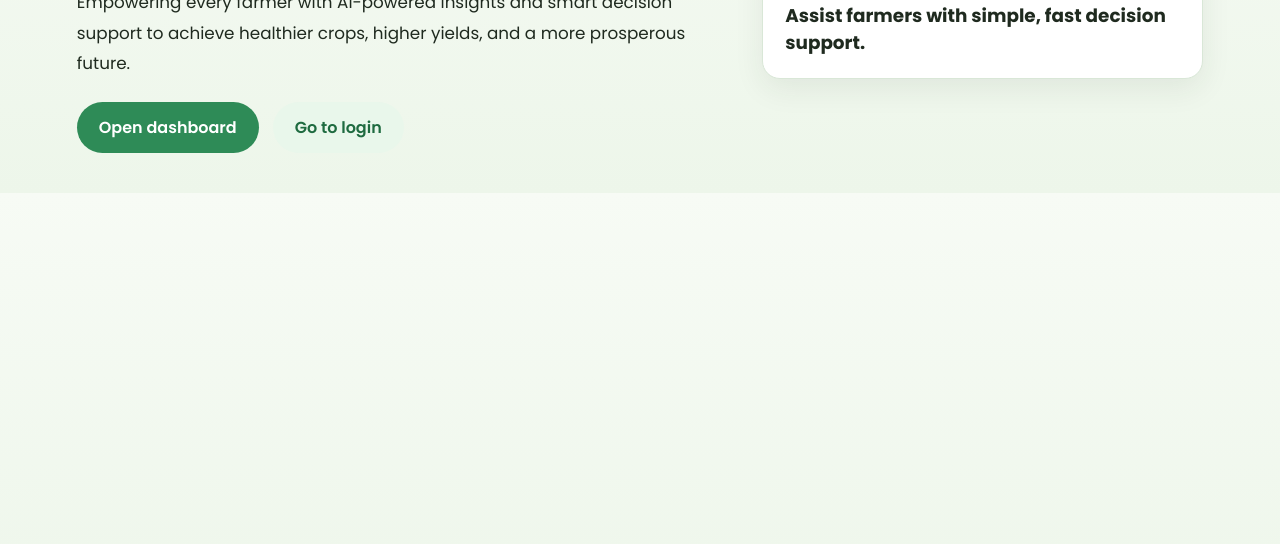
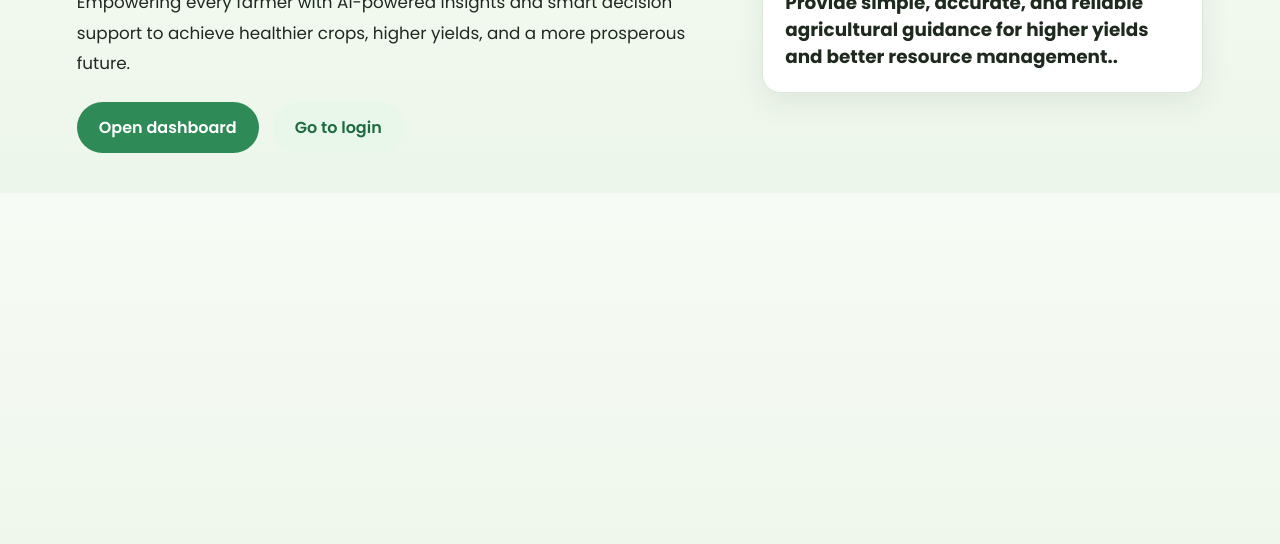
Before and after one commit to Sudhanshu-c0/Smart-Crop-Recommendation-using-Machine-Learning, a plain HTML site: page index.html in a window 1280 px wide. Shown: the part 256-800 px from the top of the page. Drawn offline with Linux system fonts and the light colour scheme.

Commit message:
Update purpose statement for agricultural guidance

```diff
--- a/index.html
+++ b/index.html
@@ -37,7 +37,7 @@
             <div class="hero-panel">
                 <div class="panel-card highlight">
                     <span>Purpose</span>
-                    <strong>Assist farmers with simple, fast decision support.</strong>
+                    <strong>Provide simple, accurate, and reliable agricultural guidance for higher yields and better resource management..</strong>
                 </div>
             </div>
         </section>
```
